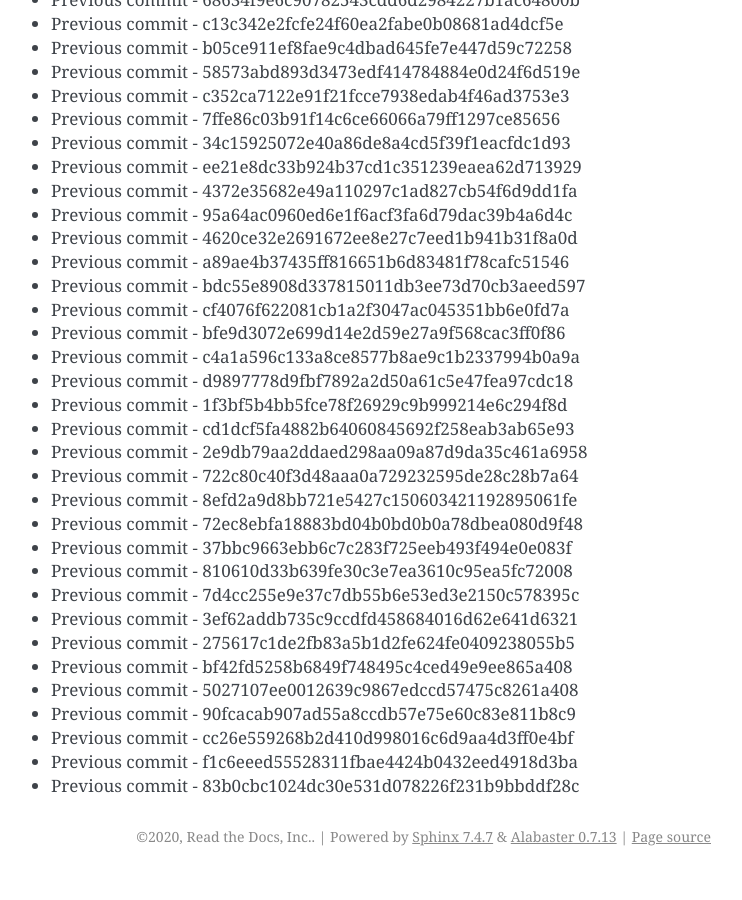
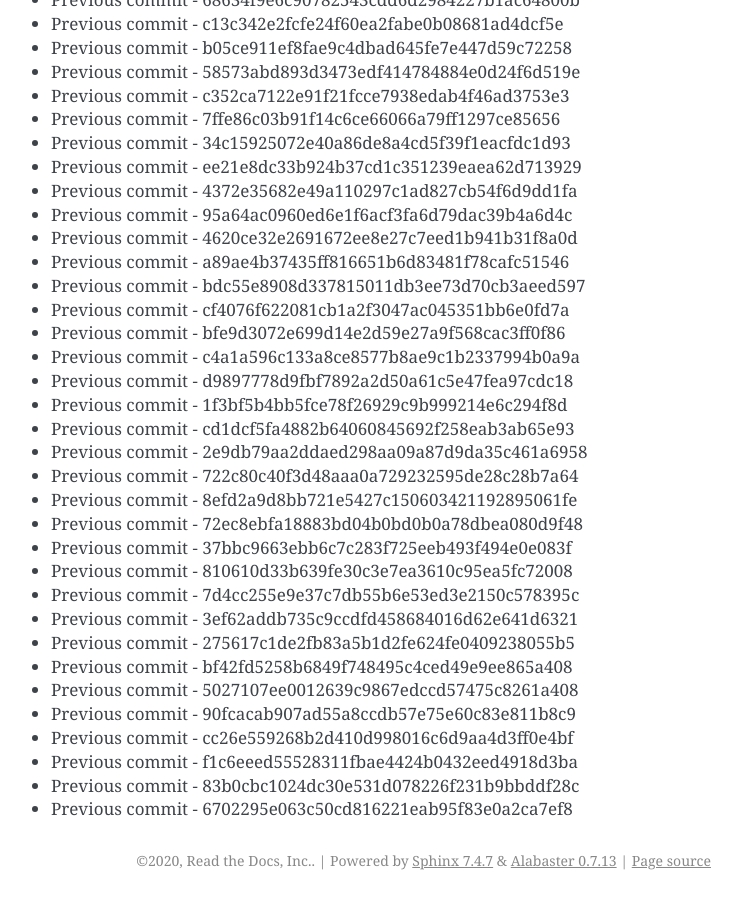
Before and after one commit to readthedocs/rtd-git-stresstest, a Sphinx documentation site: the page built from docs/updates.rst, in a window 1280 px wide and 900 px high, scrolled down 49415 px. Shown: the whole window, without its empty margins (399-1141 px from the left). Built offline with Sphinx 7.4.7, drawn with Linux system fonts in a browser that asks for light colours; before the commit the page ends 50291 px from its top, so only the background shows below that.

Commit message:
Generating commit from previous: 6702295e063c50cd816221eab95f83e0a2ca7ef8

```diff
--- a/docs/updates.rst
+++ b/docs/updates.rst
@@ -2108,3 +2108,4 @@ It can be tested for any performance characteristics.
 * Previous commit - cc26e559268b2d410d998016c6d9aa4d3ff0e4bf
 * Previous commit - f1c6eeed55528311fbae4424b0432eed4918d3ba
 * Previous commit - 83b0cbc1024dc30e531d078226f231b9bbddf28c
+* Previous commit - 6702295e063c50cd816221eab95f83e0a2ca7ef8
```
